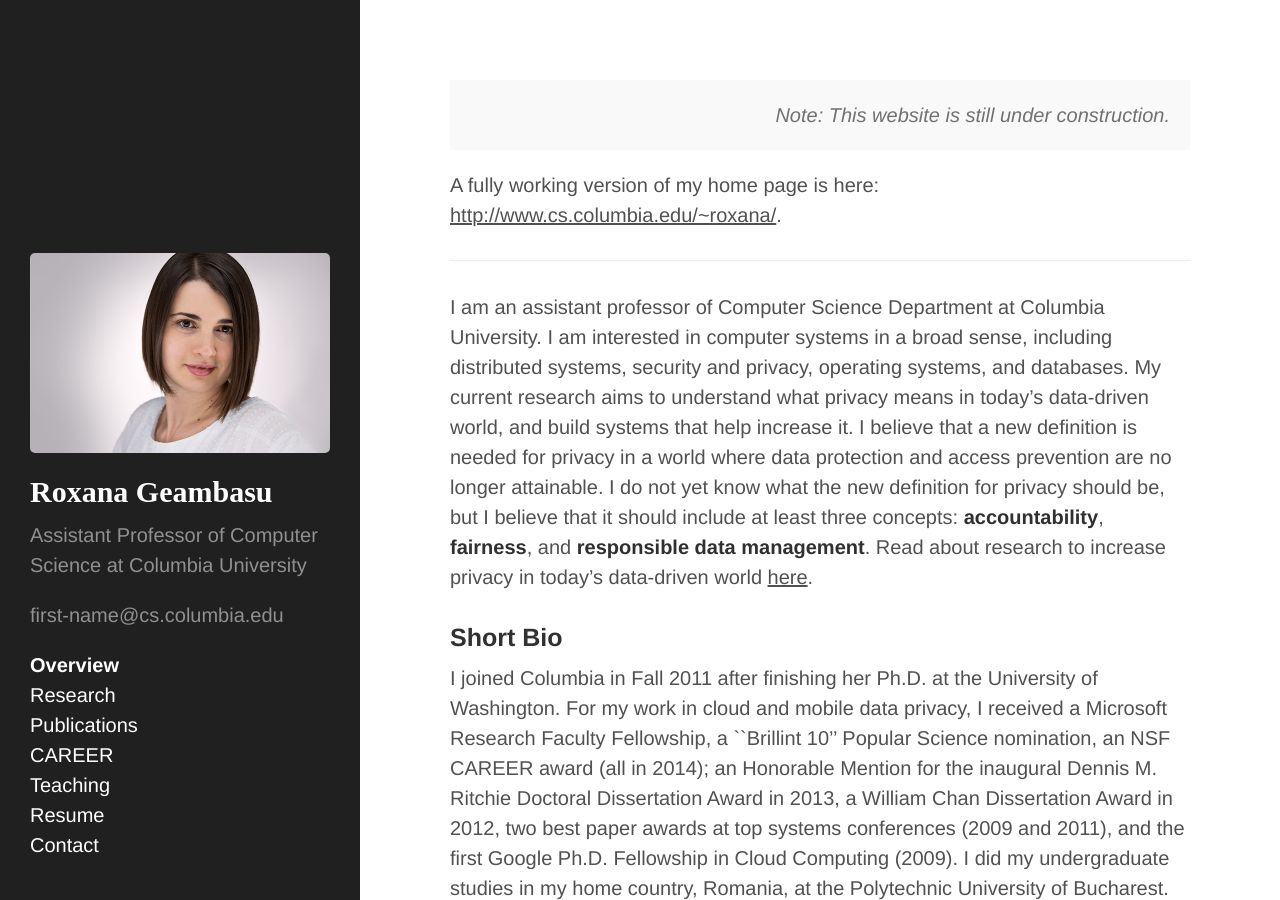
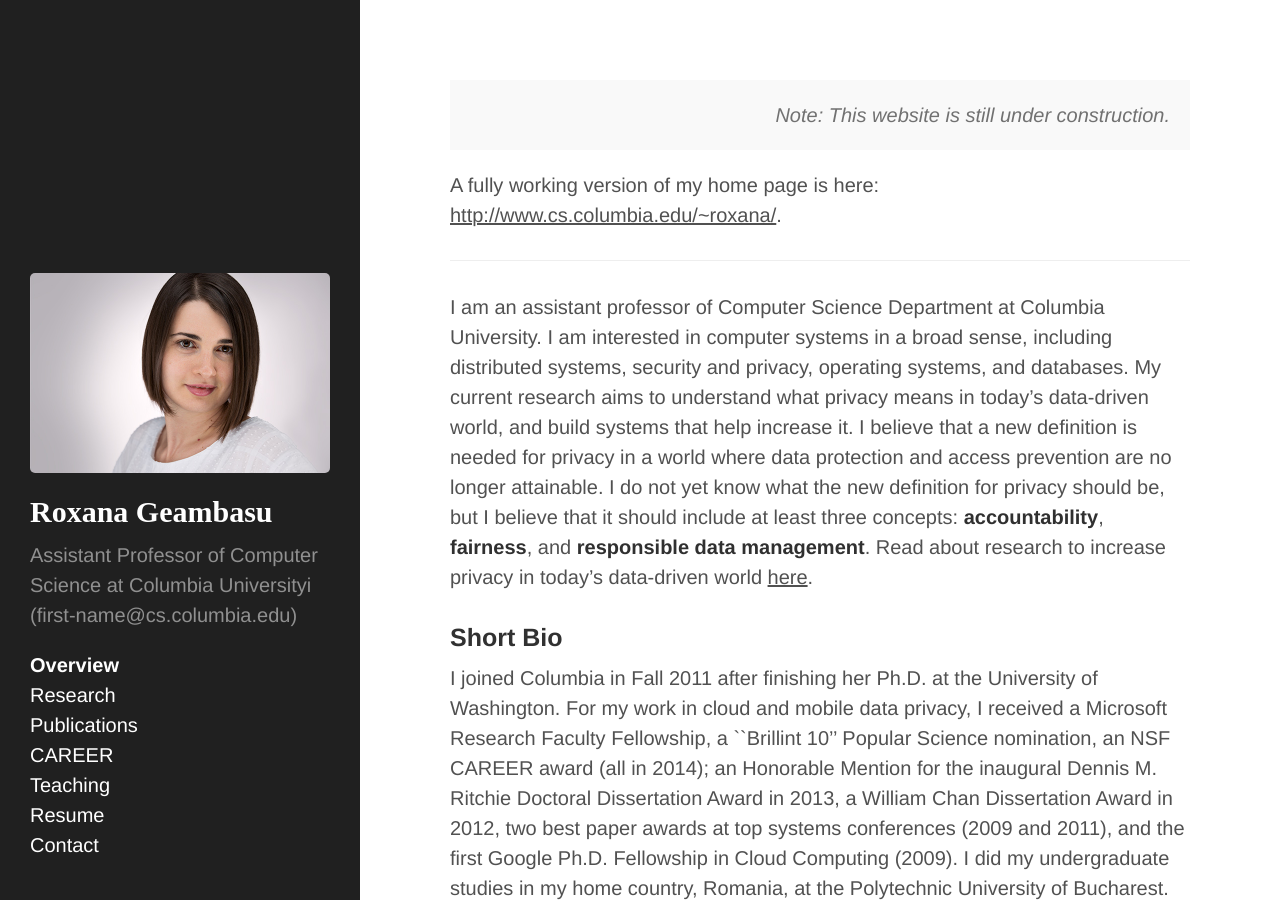
Before and after one commit to roxanageambasu/roxanageambasu.github.io, a Jekyll site: the page built from index.md, in a window 1280 px wide and 900 px high. Built offline with Jekyll 4.4.1, drawn with Linux system fonts in a browser that asks for light colours; Markdown is read by kramdown in place of the engine named in the settings.

Commit message:
fixed email

```diff
--- a/_config.yml
+++ b/_config.yml
@@ -9,9 +9,8 @@ permalink:        pretty
 
 # Setup
 title:            'Roxana Geambasu'
-tagline:          'Assistant Professor of Computer Science at Columbia University'
+tagline:          'Assistant Professor of Computer Science at Columbia Universityi <br/>(first-name@cs.columbia.edu)'
 description:      ''
-contact:          'first-name@cs.columbia.edu'
 url:              http://roxanageambasu.github.io/
 
 paginate:         1
--- a/_includes/sidebar.html
+++ b/_includes/sidebar.html
@@ -6,7 +6,6 @@
       </p>
       <h1>{{ site.title }}</h1>
       <p class="lead">{{ site.tagline }}</p>
-      <p>{{ site.contact }}</p>
     </div>
 
     <ul class="sidebar-nav">
```
